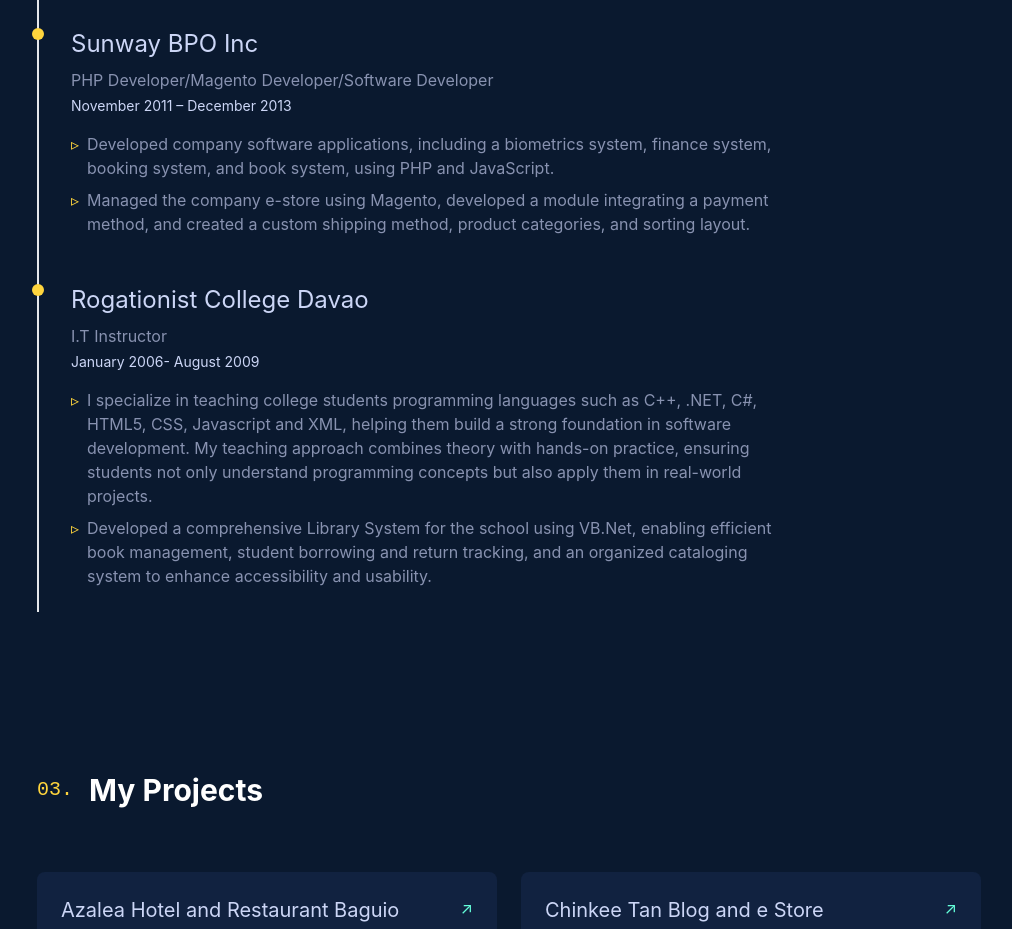
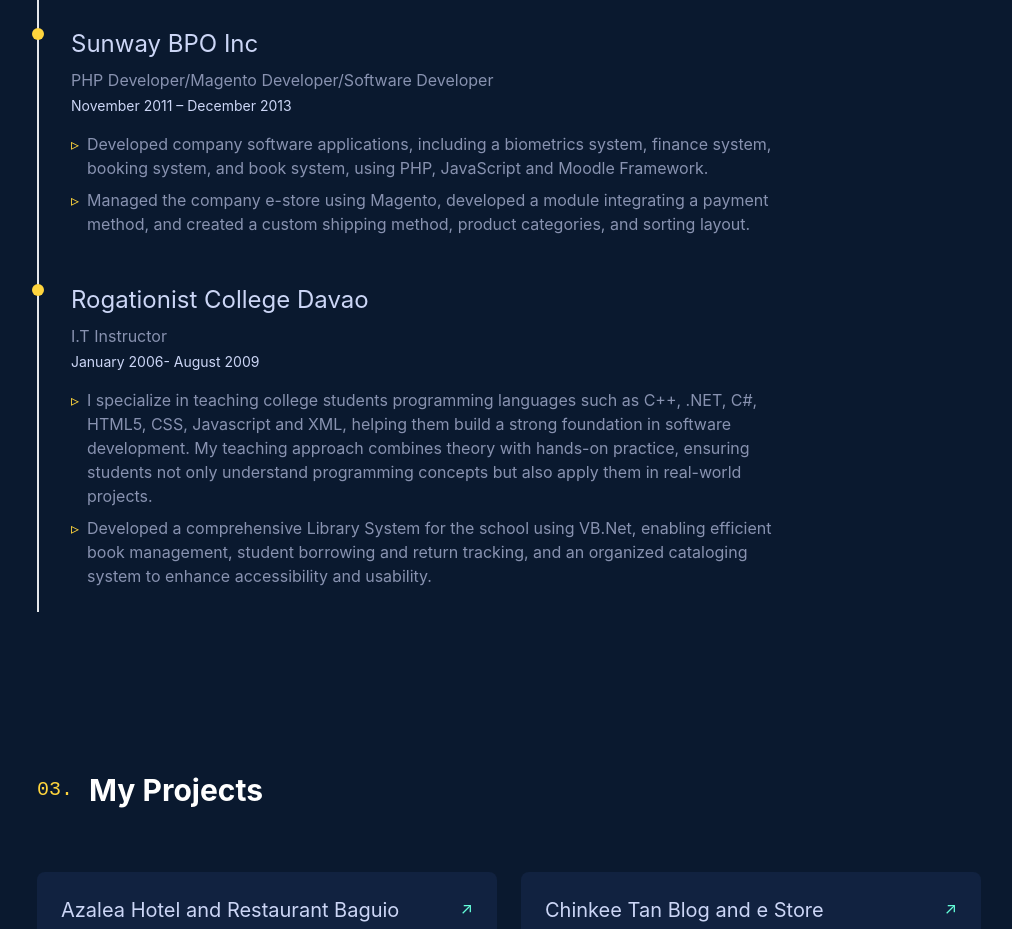
Before and after one commit to heneral/portfolio, a React (Create React App) app: page / in a window 1280 px wide. Shown: the part 3040-3969 px from the top of the page, without its empty margins (131-1143 px from the left). Built offline with nearby package versions, Linux system fonts and the light colour scheme.

Commit message:
update 54

```diff
--- a/src/sections/Experience.jsx
+++ b/src/sections/Experience.jsx
@@ -56,7 +56,7 @@
     role: 'PHP Developer/Magento Developer/Software Developer',
     period: 'November 2011 – December 2013',
     details: [
-      'Developed company software applications, including a biometrics system, finance system, booking system, and book system, using PHP and JavaScript.',
+      'Developed company software applications, including a biometrics system, finance system, booking system, and book system, using PHP, JavaScript and Moodle Framework.',
       'Managed the company e-store using Magento, developed a module integrating a payment method, and created a custom shipping method, product categories, and sorting layout.'
     ]
   },
--- a/src/sections/Projects.jsx
+++ b/src/sections/Projects.jsx
@@ -48,7 +48,7 @@
     title: 'World Bank Group - Research Management System',
     description: 'Built a Research Management System (RMS) for student data monitoring in Mindanao (BARMM), providing a centralized platform for tracking research progress, storing academic records, and generating reports for data-driven decision-making.',
     tech: ['Angular', 'Typescript', 'React', 'Laravel'],
-    link: 'https://angular.spruko.com/xintra-tailwind/preview/auth/login'
+    link: 'http://searchart.online/auth/login'
   },
   {
     title: 'John Louis Home',
```
